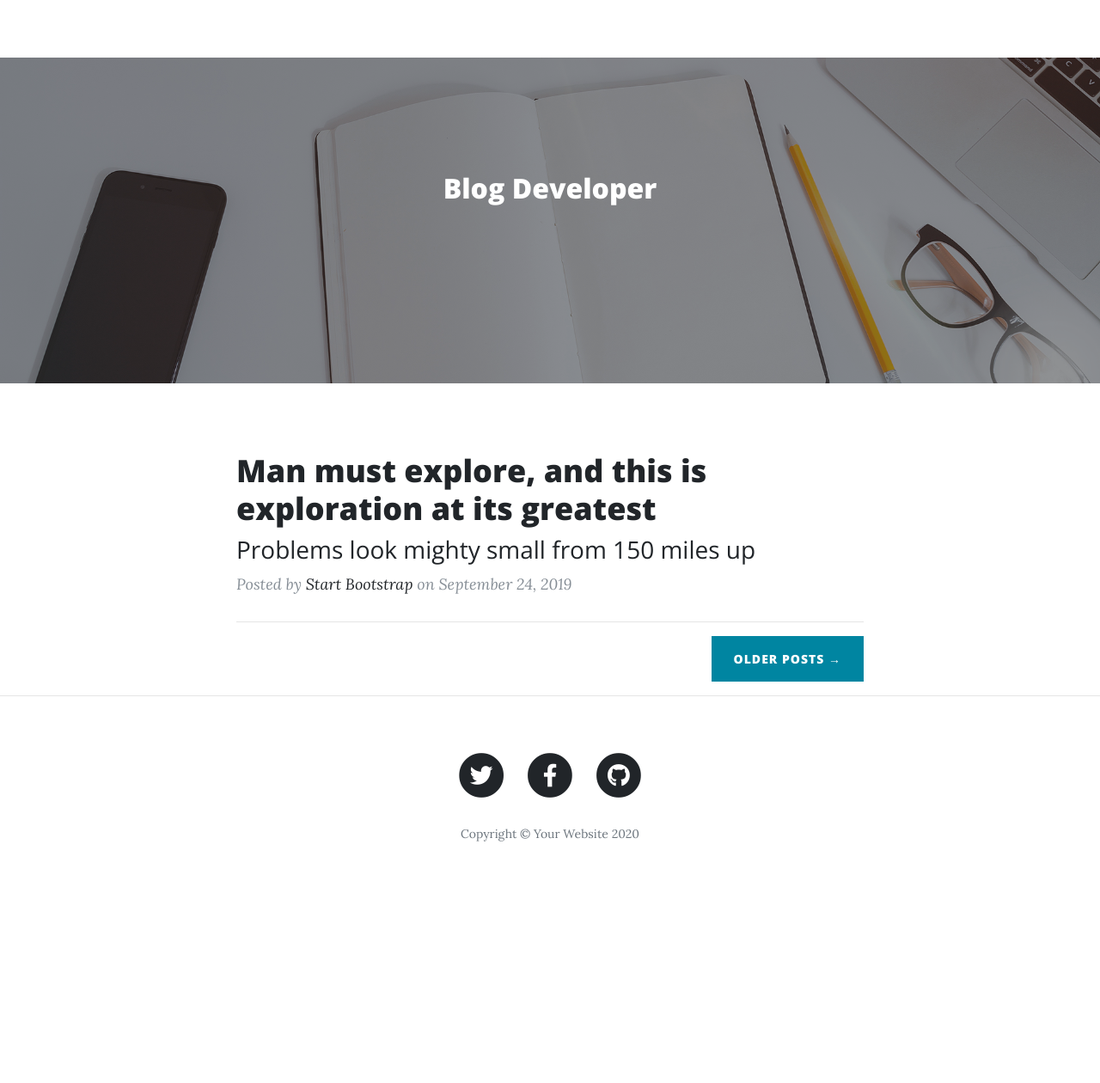
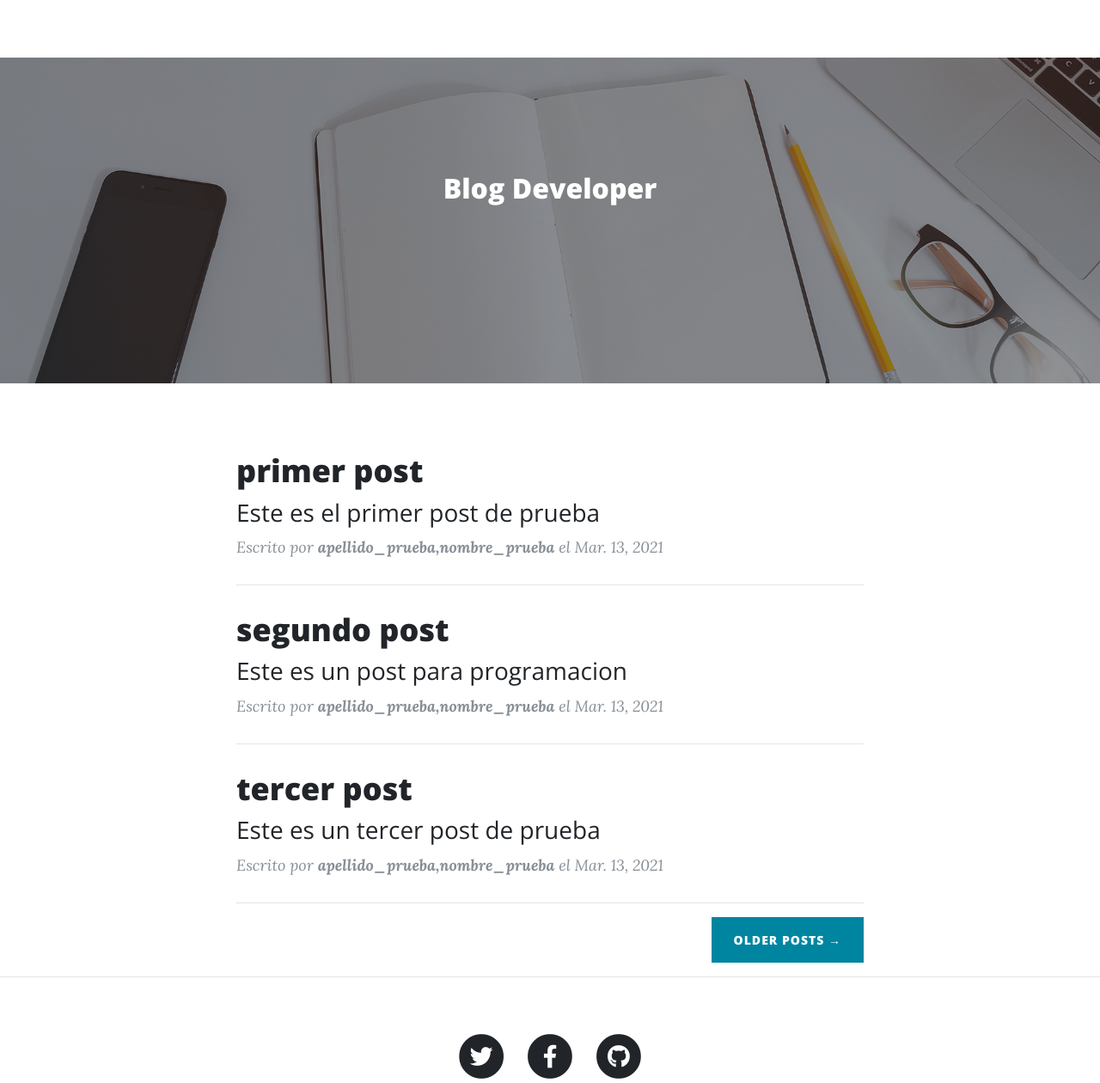
Before and after one commit to torvic/blog_basic, a Django app: page / in a window 1280 px wide. Shown: the top 1260 px of the page at 86% size. Before the commit the page ends 1046 px from the top, so only its background shows below. Run offline with Django 3.2, Linux system fonts and the light colour scheme; data comes from the database, SQL or seed files in the repository; some libraries are stand-ins or nearby versions.

Commit message:
se avanzo los post

```diff
--- a/django_blog/blog/templates/blog/index.html
+++ b/django_blog/blog/templates/blog/index.html
@@ -74,20 +74,26 @@
   <div class="container">
     <div class="row">
       <div class="col-lg-8 col-md-10 mx-auto">
+        {% if post %}
+        {% for posts in post%}
           <div class="post-preview">
             <a href="post.html">
               <h2 class="post-title">
-              Man must explore, and this is exploration at its greatest
+                {{posts.titulo}}
               </h2>
               <h3 class="post-subtitle">
-              Problems look mighty small from 150 miles up
+                {{posts.descripcion}}
               </h3>
             </a>
-          <p class="post-meta">Posted by
-            <a href="#">Start Bootstrap</a>
-            on September 24, 2019</p>
+            <p class="post-meta">Escrito por
+              <strong>{{posts.autor}}</strong> el
+              {{posts.fecha_creacion}}</p>
           </div>
           <hr>
+        {% endfor %}
+        {% else %}
+          <h1>No existe nigun post</h1>
+        {% endif %}
 
         <!-- Pager -->
         <div class="clearfix">
--- a/django_blog/blog/views.py
+++ b/django_blog/blog/views.py
@@ -1,17 +1,35 @@
 from django.shortcuts import render
+from .models import post,categoria
 
 # Create your views here.
 def home(request):
-    return render(request,'blog/index.html')
+    Post = post.objects.filter(estado=True)
+    return render(request,'blog/index.html',context={'post':Post})
 
 def generales(request):
-    return render(request,'blog/generales.html')
+    Categoria = categoria.objects.get(nombre='General')
+    Post = post.objects.filter(
+        estado=True, categoria=Categoria
+    )
+    return render(request,'blog/generales.html',context={'post':Post})
 
 def programacion(request):
-    return render(request,'blog/programacion.html')
+    Categoria = categoria.objects.get(nombre='Programacion')
+    Post = post.objects.filter(
+        estado=True, categoria=Categoria
+    )
+    return render(request,'blog/programacion.html',context={'post':Post})
 
 def videojuegos(request):
-    return render(request,'blog/videojuegos.html')
+    Categoria = categoria.objects.get(nombre='Videojuegos')
+    Post = post.objects.filter(
+        estado=True, categoria=Categoria
+    )
+    return render(request,'blog/videojuegos.html',context={'post':Post})
 
 def tutoriales(request):
-    return render(request,'blog/tutoriales.html')
+    Categoria = categoria.objects.get(nombre='Tutoriales')
+    Post = post.objects.filter(
+        estado=True, categoria=Categoria
+    )
+    return render(request,'blog/tutoriales.html',context={'post':Post})
```
Also changed, not shown: django_blog/blog/templates/blog/programacion.html (line endings or trailing spaces), django_blog/db.sqlite3. Lines whose indentation alone changed are shown as unchanged.
